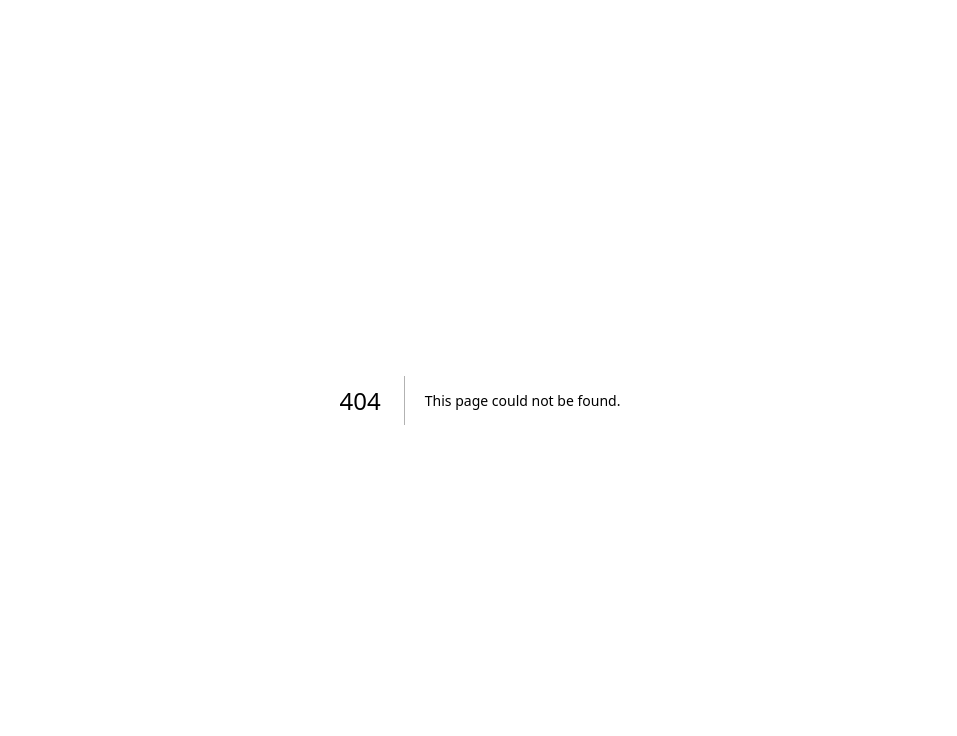
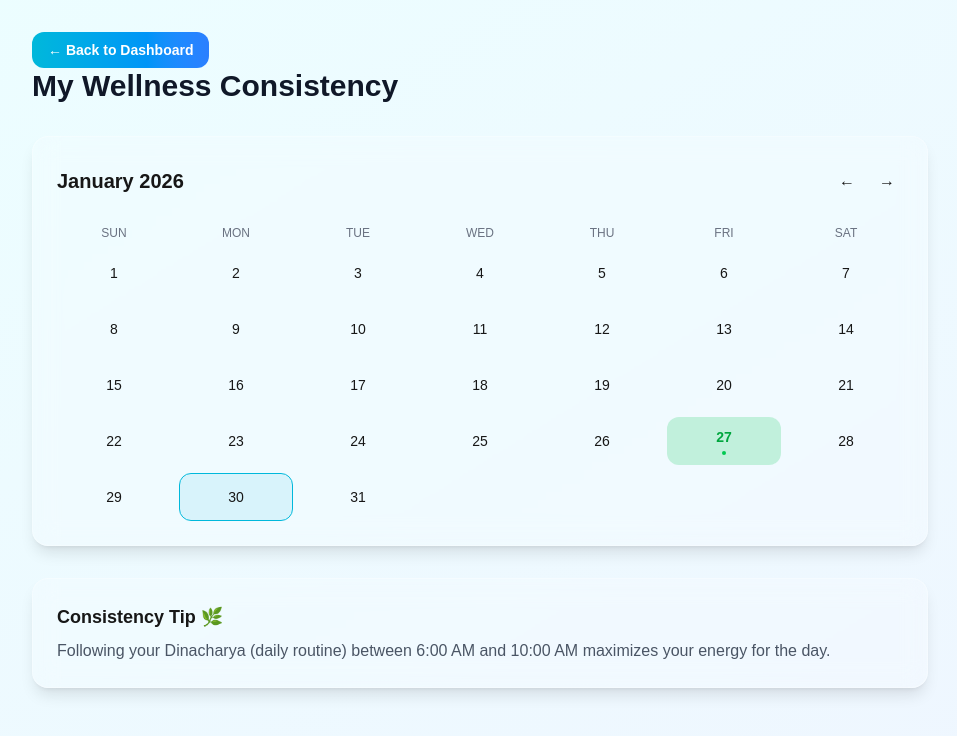
Before and after one commit to lesterdza10/Ayush-ai, a Next.js app: page /calender in a window 1280 px wide. Before the commit this address had no page. Shown: the top 736 px of the page, without its empty margins (160-1117 px from the left). Built offline with nearby package versions, Linux system fonts and the light colour scheme.

Commit message:
added the calender and fixed the routes for the calender

```diff
--- /dev/null
+++ b/src/app/calender/page.tsx
@@ -0,0 +1,41 @@
+'use client';
+
+import React from 'react';
+import { HealthCalendar } from '@/components/ui/HealthCalendar';
+import { GlassmorphismCard } from '@/components/ui/GlassmorphismCard';
+import {useRouter} from 'next/navigation';
+import { Button } from '@/components/ui/Button';
+
+export default function CalendarPage() {
+    const router = useRouter();
+  // Mock data for now to test the UI
+  const mockActivity = [
+    { date: '2026-01-27', consistencyScore: 90 },
+    { date: '2026-01-28', consistencyScore: 40 },
+  ];
+
+  return (
+    <div className="min-h-screen p-8 bg-gradient-to-br from-cyan-50 to-blue-50 dark:from-slate-950 dark:to-slate-900">
+      <div className="max-w-4xl mx-auto">
+        <Button
+          variant='primary'
+          size='sm'
+          onClick={() => router.push('/')}
+        >← Back to Dashboard
+        </Button>
+        <h1 className="text-3xl font-bold mb-8 text-gray-900 dark:text-white">
+          My Wellness Consistency
+        </h1>
+        <HealthCalendar activityData={mockActivity} />
+
+        <GlassmorphismCard className="mt-8 p-6">
+          <h3 className="text-lg font-bold mb-2">Consistency Tip 🌿</h3>
+          <p className="text-gray-600 dark:text-gray-400">
+            Following your Dinacharya (daily routine) between 6:00 AM and 10:00 AM
+            maximizes your energy for the day.
+          </p>
+        </GlassmorphismCard>
+      </div>
+    </div>
+  );
+}
--- a/src/app/page.tsx
+++ b/src/app/page.tsx
@@ -56,8 +56,13 @@ export default function Home() {
   return (
     <div className="min-h-screen bg-gradient-to-br from-cyan-50/50 via-blue-50/30 to-green-50/50 dark:from-slate-950 dark:via-slate-900/50 dark:to-slate-900/30 overflow-hidden transition-colors duration-300">
       {/* Dark Mode Toggle */}
-      <div className="fixed top-6 right-6 z-50">
+      <div className="fixed top-6 right-6 z-50 flex gap-4 items-center">
         <DarkModeToggle />
+        <Button
+          variant='secondary'
+          onClick={() => router.push("/calender")}>
+          Calendar
+        </Button>
       </div>
       {/* Animated Background Elements */}
       <div className="fixed inset-0 overflow-hidden pointer-events-none">
```
Also changed, not shown: src/components/ui/HealthCalendar.tsx (renamed from src/components/ui/HealthCalender.tsx).
